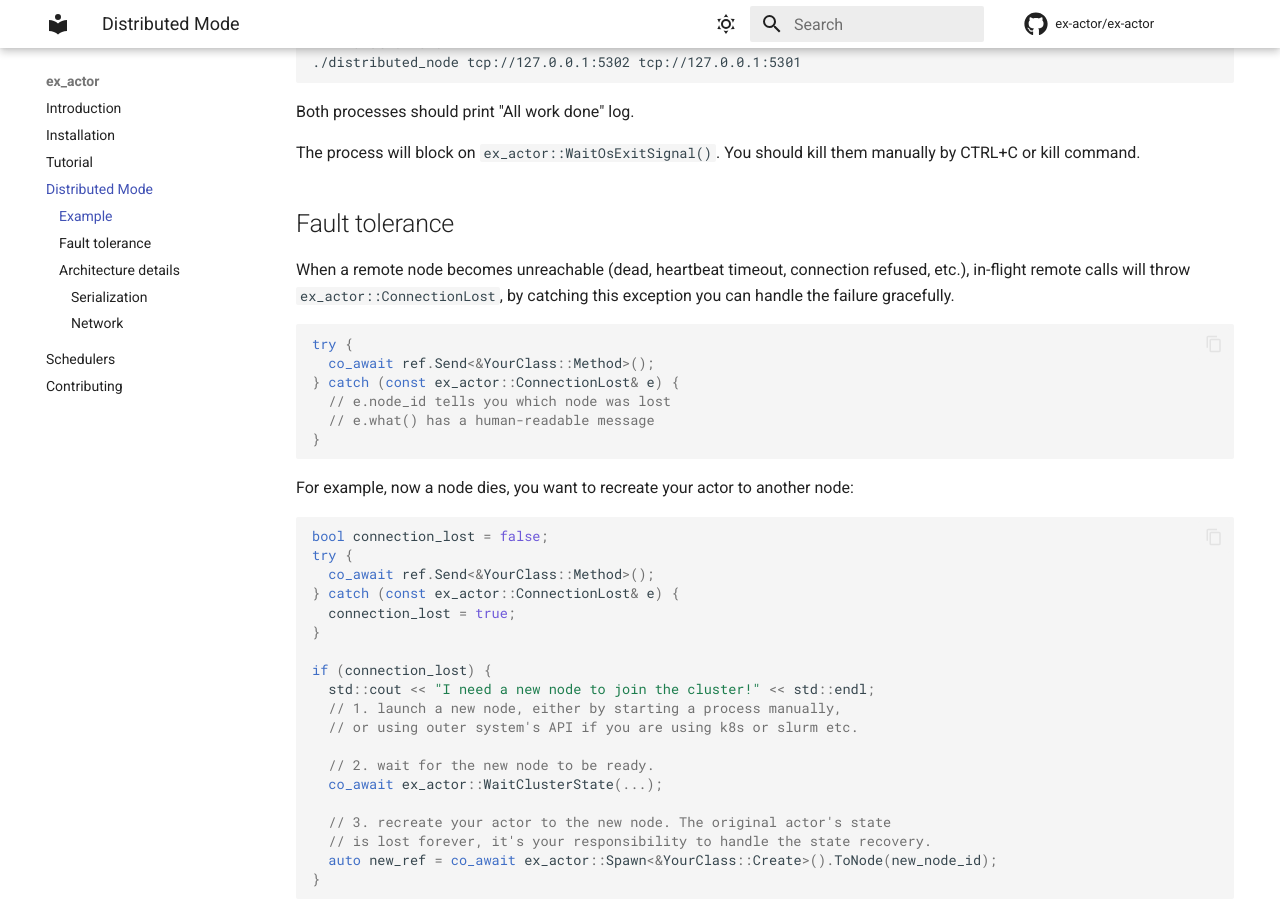
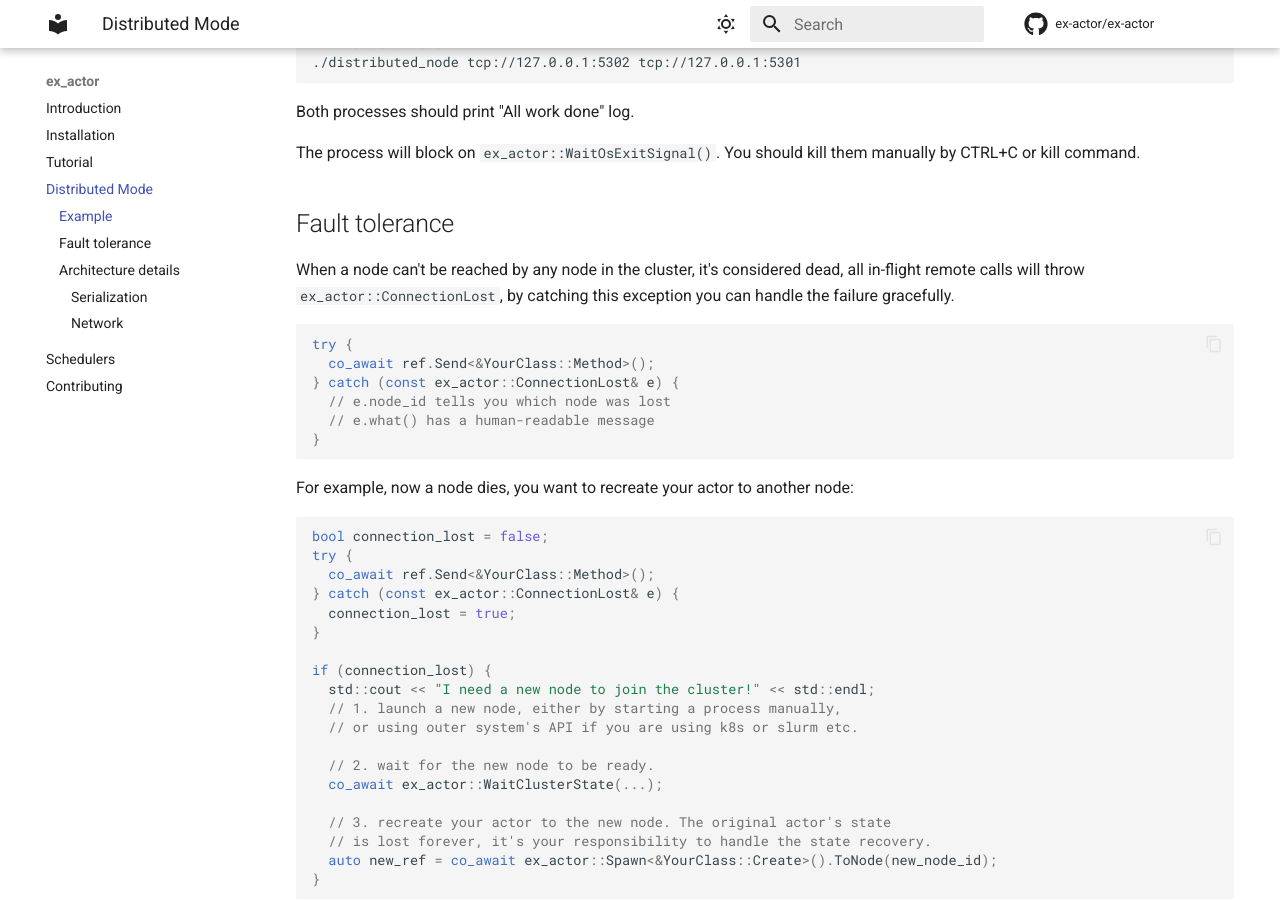
Before and after one commit to ex-actor/ex-actor, an MkDocs documentation site: the page built from docs/contents/distributed_mode.md, in a window 1280 px wide and 900 px high, scrolled down 1776 px. Built offline with MkDocs 1.6.1 and Material for MkDocs 9.7.7, drawn with Linux system fonts in a browser that asks for light colours; comment, search, counter and statistics services are not loaded.

Commit message:
[fix] Only broadcast alive nodes in gossip (#210)
- **Bug**: When 2 nodes had a bad connection, all nodes in the cluster
would consider them dead because the death was broadcast via gossip. A
localized connectivity issue cascaded into a cluster-wide outage.
- **Fix**: `BroadcastGossip` now only includes alive nodes, and
`HandleGossipMessage` rejects incoming dead node states. Each node
independently decides whether a peer is dead based on its own heartbeat
timeout.

````diff
--- a/docs/contents/distributed_mode.md
+++ b/docs/contents/distributed_mode.md
@@ -99,7 +99,7 @@ The process will block on `ex_actor::WaitOsExitSignal()`. You should kill them m
 
 ## Fault tolerance
 
-When a remote node becomes unreachable (dead, heartbeat timeout, connection refused, etc.), in-flight remote calls will throw `ex_actor::ConnectionLost`, by catching this exception you can handle the failure gracefully.
+When a node can't be reached by any node in the cluster, it's considered dead, all in-flight remote calls will throw `ex_actor::ConnectionLost`, by catching this exception you can handle the failure gracefully.
 
 ```cpp
 try {
````
Also changed, not shown: 2 other files.
